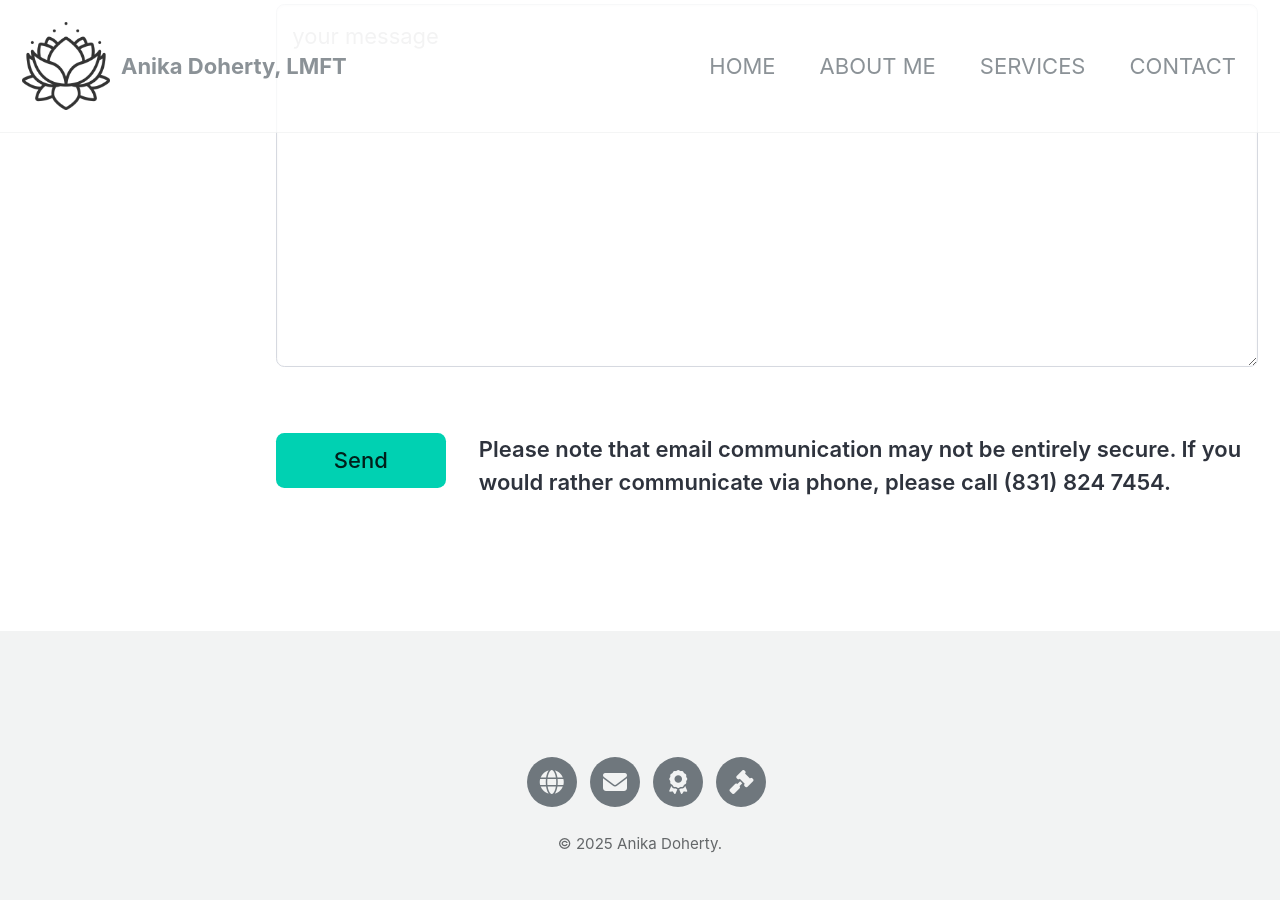
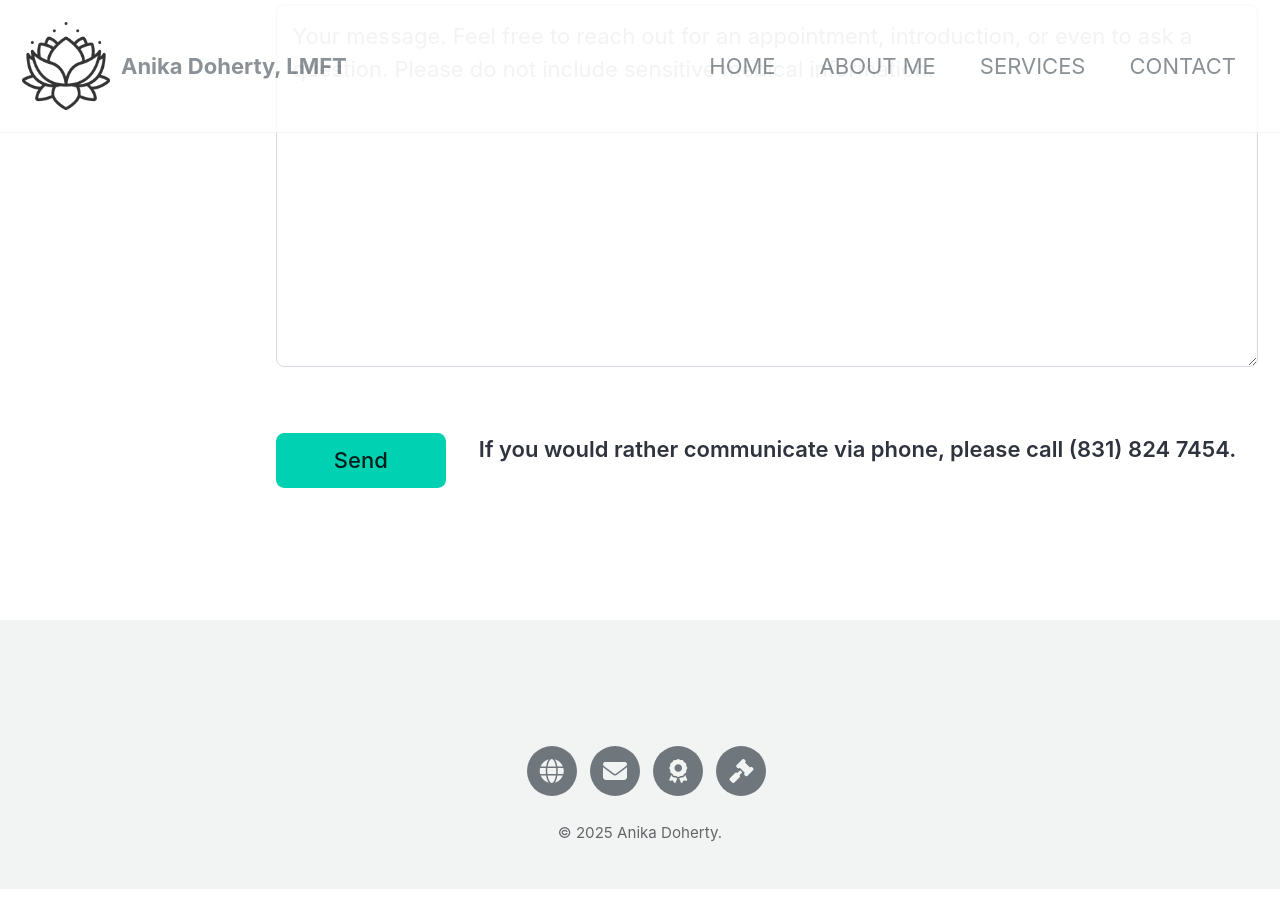
Before and after one commit to anika-lmft/anika-lmft.github.io, a Jekyll site: the page built from _pages/contact.md, in a window 1280 px wide and 900 px high, scrolled down 2010 px. Built offline with Jekyll 4.4.1, drawn with Linux system fonts in a browser that asks for light colours; cached includes are drawn as plain includes.

Commit message:
Enhance contact form message placeholder and notes
Updated the textarea placeholder to provide clearer instructions and removed a note about email security.

```diff
--- a/_pages/contact.md
+++ b/_pages/contact.md
@@ -115,7 +115,7 @@ Phone
 
     <div class="column is-full">
       <div class="field">
-        <textarea class="textarea" rows="10" id="message" name="Message" placeholder="your message" required></textarea>
+        <textarea class="textarea" rows="10" id="message" name="Message" placeholder="Your message. Feel free to reach out for an appointment, introduction, or even to ask a question. Please do not include sensitive medical information." required></textarea>
       </div>
     </div>
 
@@ -129,7 +129,6 @@ Phone
     </div>
     <div class="column">
       <label class="label">
-        Please note that email communication may not be entirely secure.
 
         If you would rather communicate via phone, please call (831) 824 7454.
 
```
